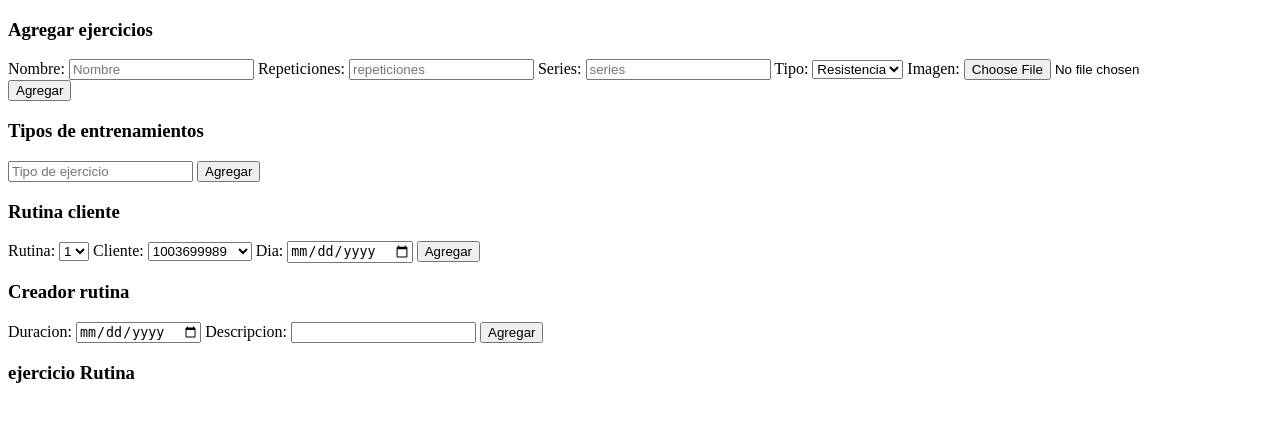
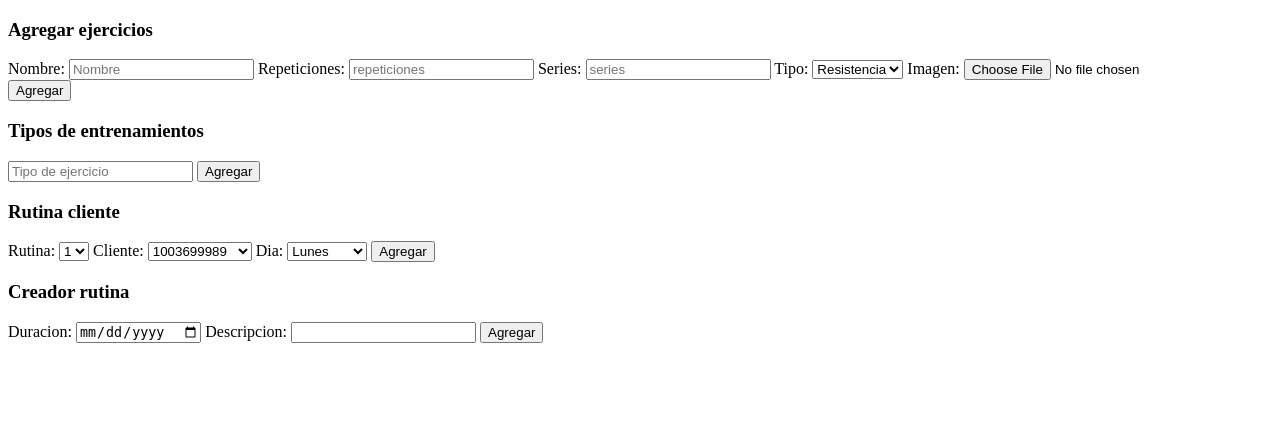
Before and after one commit to Horux69/proyecto_gym, a Flask app: page /rutinas in a window 1280 px wide. Shown: the top 422 px of the page. Run offline with Flask 3, Linux system fonts and the light colour scheme; data comes from the database, SQL or seed files in the repository.

Commit message:
correcion de una cosita

```diff
--- a/templates/dashboard/rutinas.html
+++ b/templates/dashboard/rutinas.html
@@ -71,7 +71,14 @@
                 </select>
 
                 <label for="">Dia: </label>
-                <input type="date" name="dia">
+                <select class="inputText" name="tipo" required>
+                    <option value="lunes">Lunes</option>
+                    <option value="martes">Martes</option>
+                    <option value="miercoles">Miercoles</option>
+                    <option value="jueves">Jueves</option>
+                    <option value="viernes">Viernes</option>
+                    <option value="sabado">Sabado</option>
+                </select>
 
                 <button type="submit">Agregar</button>
 
@@ -94,12 +101,6 @@
             </form>
         </section>
 
-        <h3>ejercicio Rutina</h3>
-
-        <section>
-
-        </section>
-
     </main>
 </body>
 </html>
```
